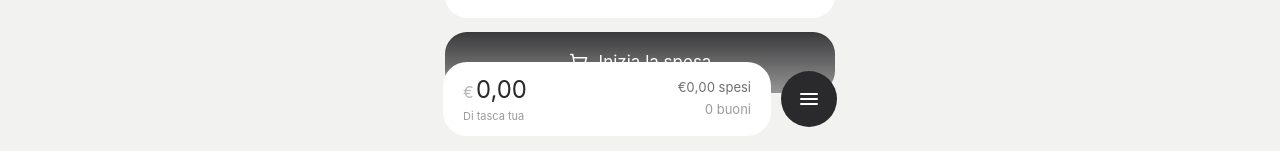
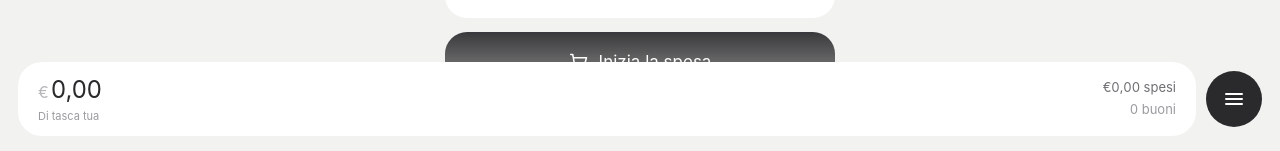
Before and after one commit to Blundert/spesa, a React (Vite) app: page / in a window 1280 px wide. Shown: the part 646-797 px from the top of the page. Built offline with nearby package versions, Linux system fonts and the light colour scheme.

Commit message:
fix: bottom bar anchored to viewport (position: fixed)

```diff
--- a/package.json
+++ b/package.json
@@ -1,7 +1,7 @@
 {
   "name": "spesa",
   "private": true,
-  "version": "0.6.0",
+  "version": "0.6.1",
   "type": "module",
   "scripts": {
     "dev": "vite --host",
--- a/src/components/AppShell.tsx
+++ b/src/components/AppShell.tsx
@@ -71,9 +71,11 @@ export function AppShell() {
           <Outlet />
         </div>
 
-        {/* Barra fissa: pill riepilogo + cerchio menu, galleggianti. */}
+        {/* Barra fissa: pill riepilogo + cerchio menu, galleggianti.
+            position: fixed (ancorata al viewport, non al contenitore h-full) così in PWA
+            standalone iOS il fondo è sempre quello reale e la barra non "salta" più su. */}
         <div
-          className="absolute left-0 right-0 z-[20] px-[18px] flex items-stretch gap-2.5"
+          className="fixed left-0 right-0 z-[20] px-[18px] flex items-stretch gap-2.5"
           style={{ bottom: 'calc(18px + env(safe-area-inset-bottom))' }}
         >
           <button
```
